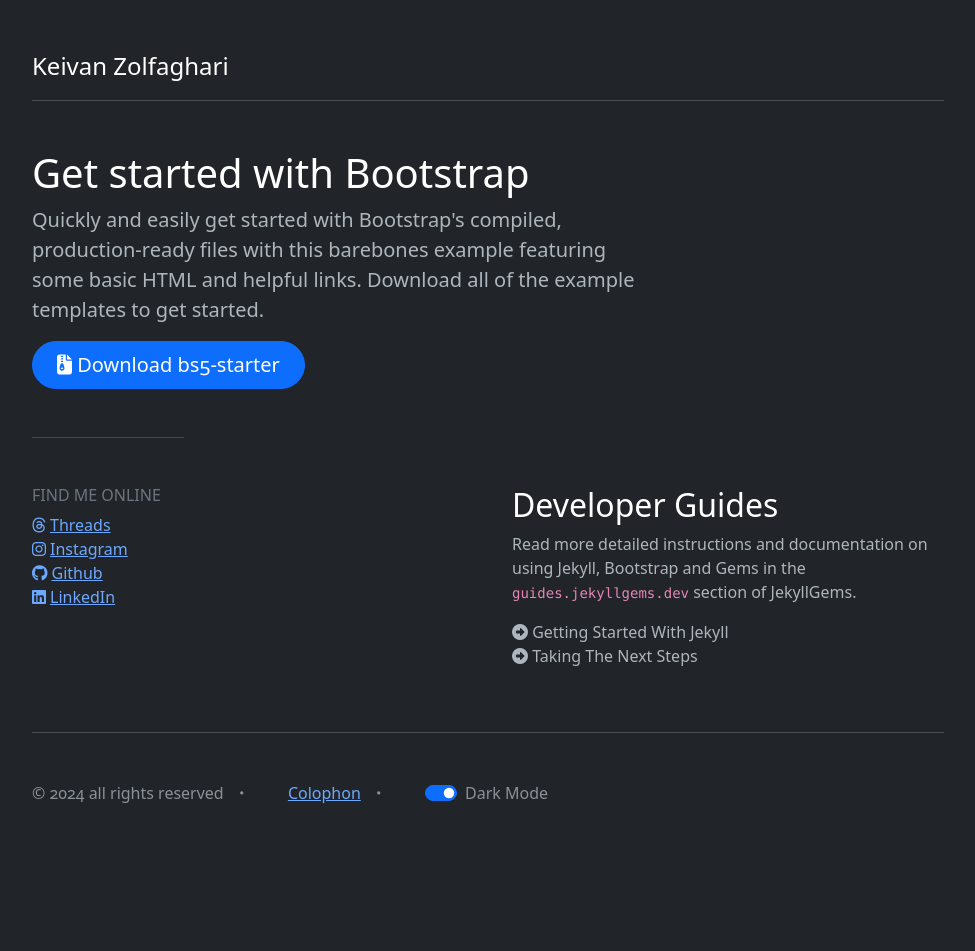
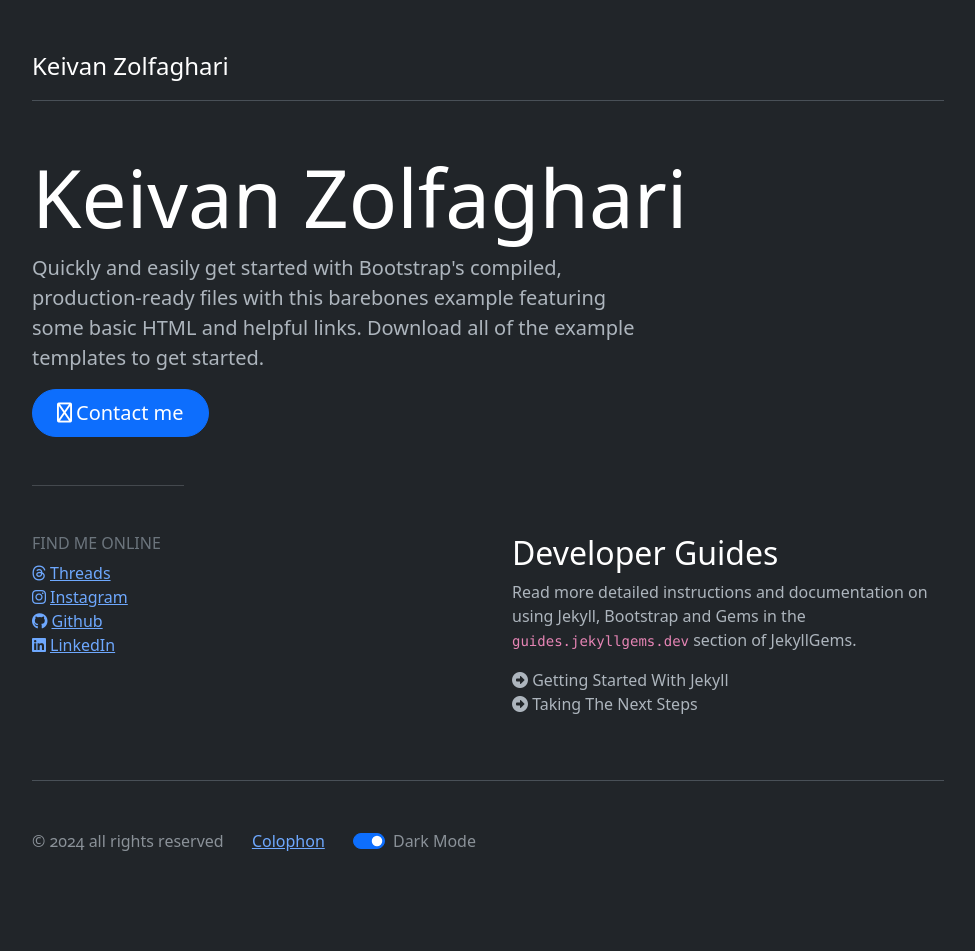
Before and after one commit to keivanz/keivanz.github.io, a Jekyll site: the page built from index.md, in a window 1280 px wide. Shown: the whole page, without its empty margins (152-1127 px from the left). Built offline with Jekyll 4.4.1, drawn with Linux system fonts in a browser that asks for light colours; nearby versions of some CDN libraries; before the commit the page ends 903 px from its top, so only the background shows below that.

Commit message:
updating head

```diff
--- a/_includes/main.html
+++ b/_includes/main.html
@@ -1,9 +1,9 @@
-<h1 class="text-body-emphasis">Get started with Bootstrap</h1>
+<h1 class="display-1 text-body-emphasis">{{ site.title }}</h1>
 <p class="fs-5 col-md-8">Quickly and easily get started with Bootstrap's compiled, production-ready files with this barebones example featuring some basic HTML and helpful links. Download all of the example templates to get started.</p>
 
 <div class="mb-5">
   <a href="tbd" class="btn btn-primary btn-lg rounded-5 focus-ring px-4" download>
-    <i class="fa-solid fa-file-zipper"></i>  Download bs5-starter
+    <i class="fa-regular fa-calendar-day pe-1"></i>Contact me
   </a>
 </div>
 
--- a/assets/css/style.css
+++ b/assets/css/style.css
@@ -1,10 +1,10 @@
 @charset "UTF-8";
 
-/* footer seperators */
+/* footer seperators
 .list-inline li:not(:last-child):after {
   content:'・';
   margin:0 10px;
-}
+}*/
 
 
 :root {
```
